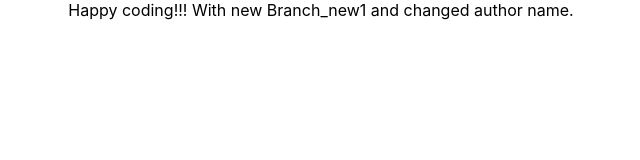
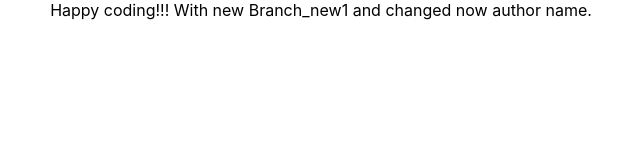
Before and after one commit to AntoXavier8573/my-app-reactjs, a React (Create React App) app: page / in a window 1280 px wide. Shown: the top 160 px of the page, without its empty margins (319-959 px from the left). Built offline with nearby package versions, Linux system fonts and the light colour scheme.

Commit message:
changed name

```diff
--- a/src/App.js
+++ b/src/App.js
@@ -5,7 +5,7 @@ function App() {
   return (
     <div className="App">
       Happy coding!!!
-      With new Branch_new1 and changed author name.
+      With new Branch_new1 and changed now author name.
     </div>
   );
 }
```
